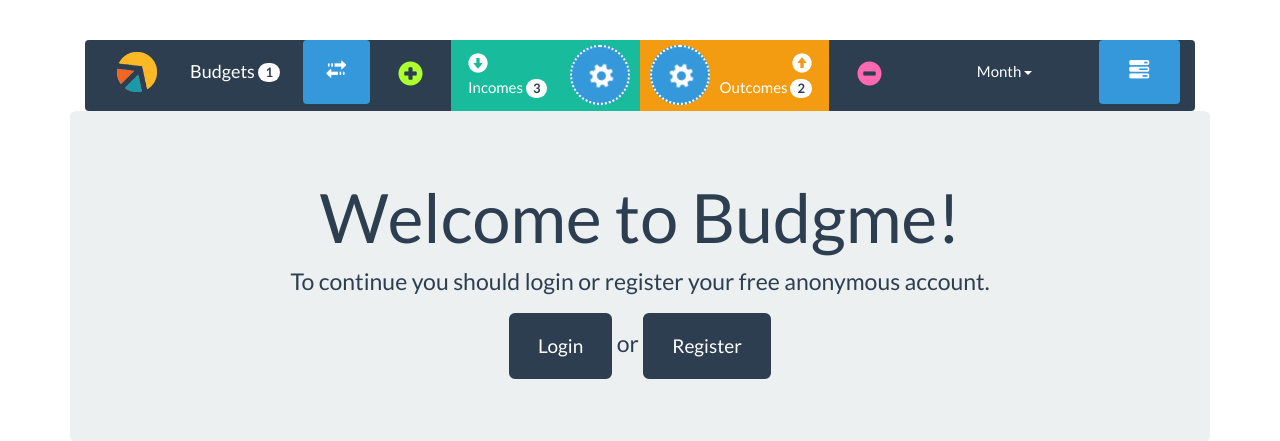
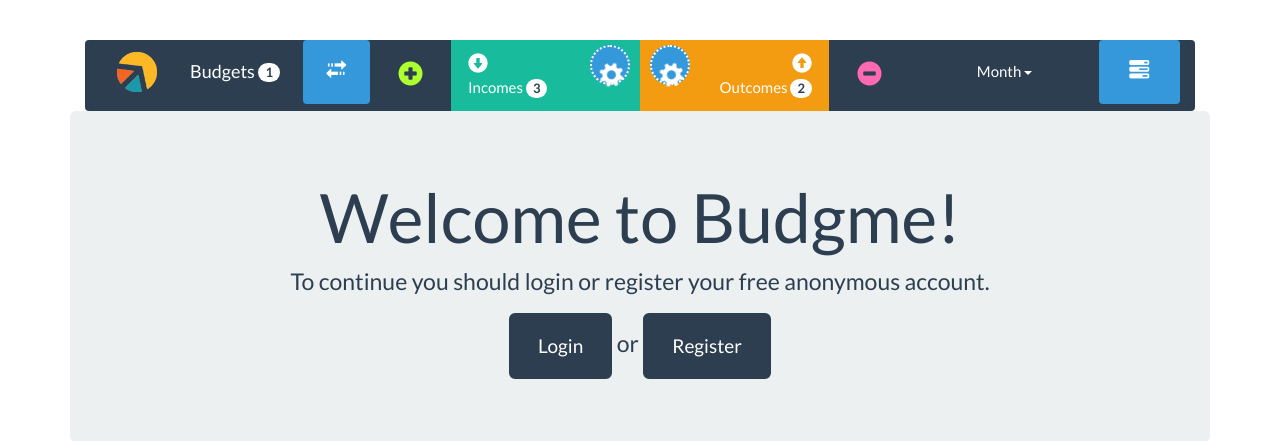
Before and after one commit to psvprogrammer/budgme, a Django app: template budgme/templates/budgme/home.html in a window 1280 px wide. Shown: the top 441 px of the page. Run offline with Django 3.2, Linux system fonts and the light colour scheme; the template is opened without the code that fills it, so the values that code supplies are empty; the visitor is signed in with stand-in values (Sample User, id 1); some libraries are stand-ins or nearby versions.

Commit message:
income/outcome categories for small menu view

```diff
--- a/budgme/static/budgme/custom.css
+++ b/budgme/static/budgme/custom.css
@@ -23,12 +23,14 @@
 
 .btn-link-categories{
 	position: absolute;
-    width: 60px !important;
-    height: 60px;
+    width: 40px !important;
+    height: 40px;
     top: 5px;
     border-radius: 50%;
     border-color: white;
     border-style: dotted;
+    padding-top: 9px;
+    padding-left: 6px;
 }
 .btn-link-categories-left{
 	right: 10px;
```
